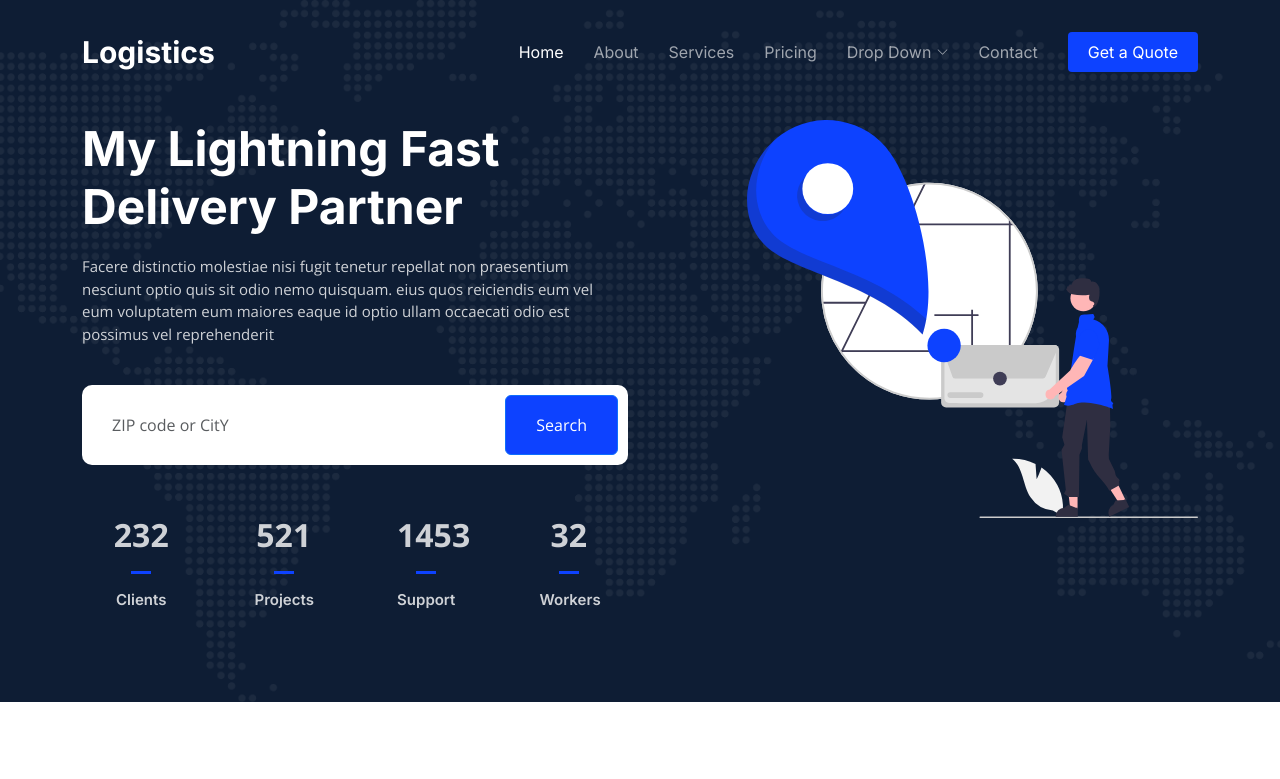
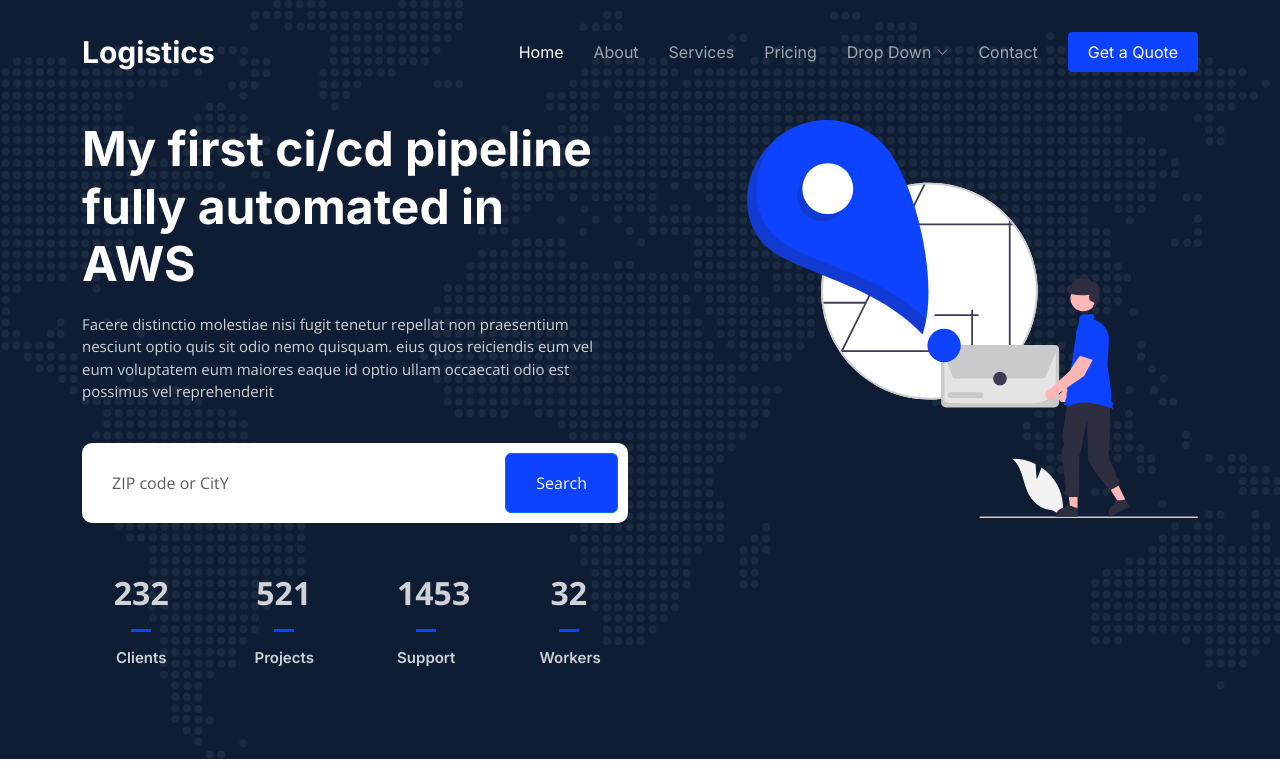
Before and after one commit to takoumenecarel-gh/ci-cd-piipeline-aws-w13, a plain HTML site: page index.html in a window 1280 px wide. Shown: the top 779 px of the page. Drawn offline with nearby package versions, Linux system fonts and the light colour scheme.

Commit message:
spring-4

```diff
--- a/index.html
+++ b/index.html
@@ -89,7 +89,7 @@
     <div class="container">
       <div class="row gy-4 d-flex justify-content-between">
         <div class="col-lg-6 order-2 order-lg-1 d-flex flex-column justify-content-center">
-          <h2 data-aos="fade-up">My Lightning Fast Delivery Partner</h2>
+          <h2 data-aos="fade-up">My first ci/cd pipeline fully automated in AWS</h2>
           <p data-aos="fade-up" data-aos-delay="100">Facere distinctio molestiae nisi fugit tenetur repellat non praesentium nesciunt optio quis sit odio nemo quisquam. eius quos reiciendis eum vel eum voluptatem eum maiores eaque id optio ullam occaecati odio est possimus vel reprehenderit</p>
 
           <form action="#" class="form-search d-flex align-items-stretch mb-3" data-aos="fade-up" data-aos-delay="200">
```
